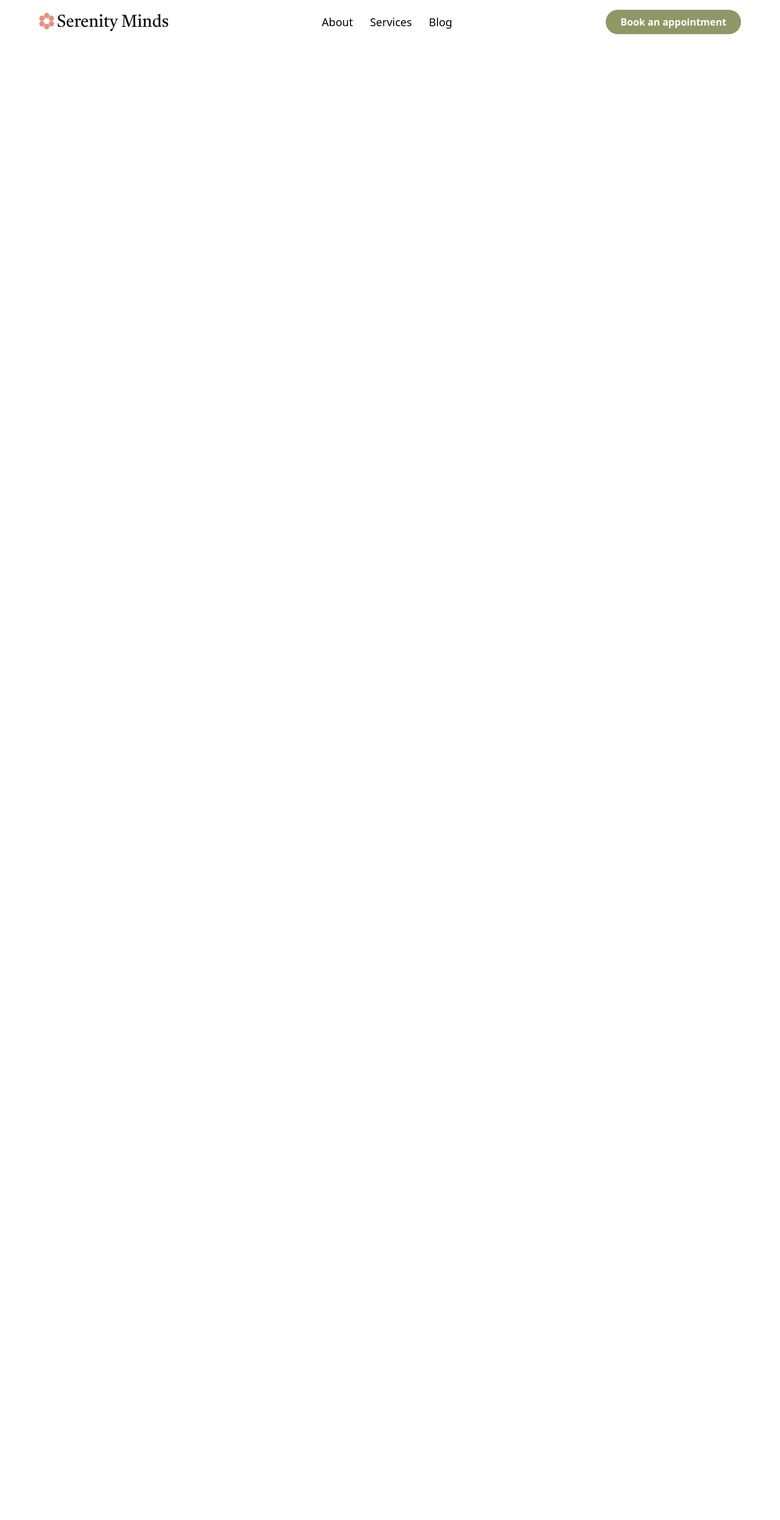
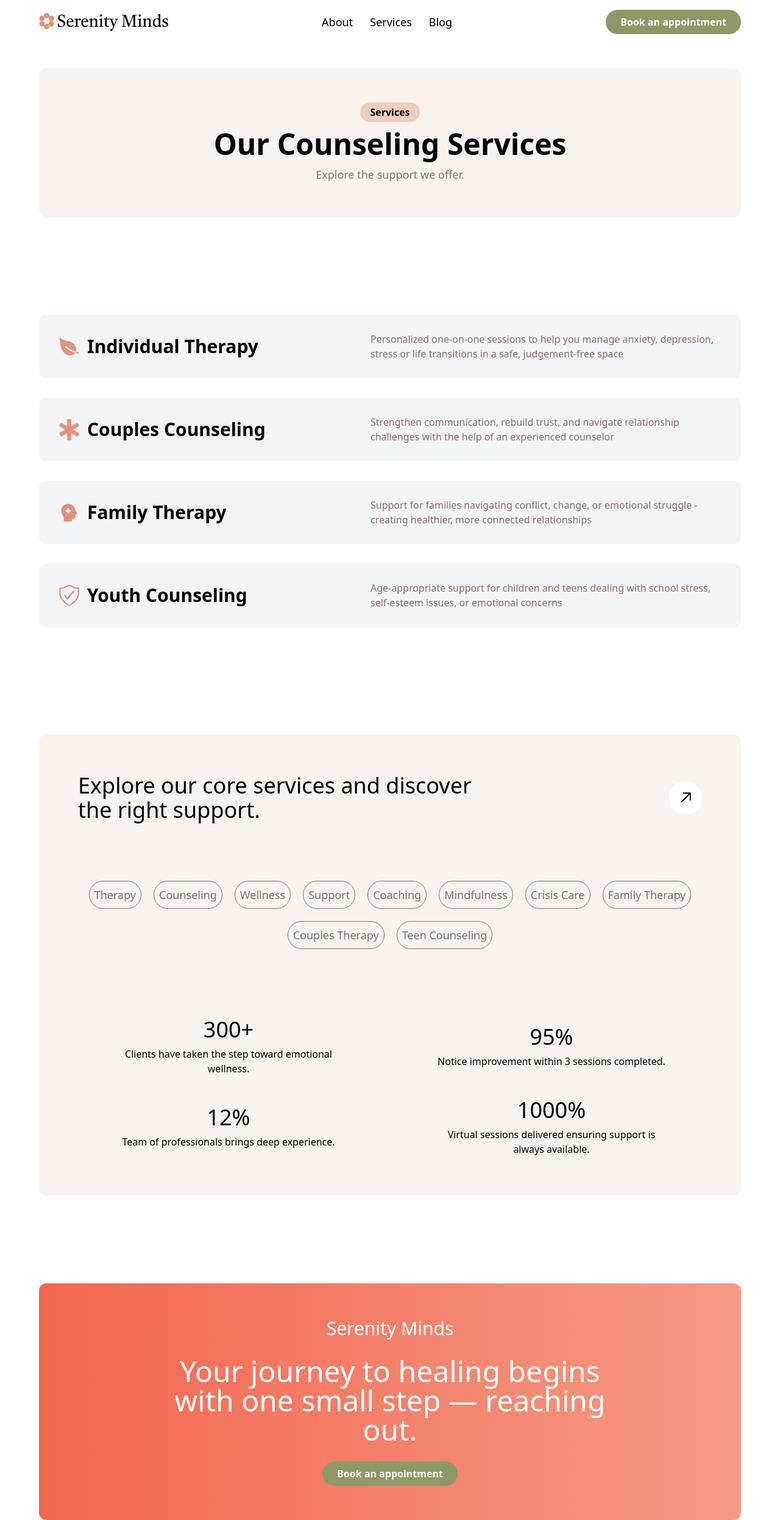
Before and after one commit to munashex/serenity, a React (Vite) app: page /services in a window 1280 px wide. Shown: the whole page at 61% size. Before the commit the page ends 808 px from the top, so only its background shows below. Built offline with nearby package versions, Linux system fonts and the light colour scheme; what tailwindcss-animated would draw is missing.

Commit message:
done with services page

```diff
--- a/src/App.tsx
+++ b/src/App.tsx
@@ -1,6 +1,7 @@
 import { BrowserRouter as Router, Routes, Route } from "react-router-dom"
 import Home from "./pages/Home"
 import Navbar from "./components/Navbar"
+import Services from "./pages/Services"
 
 const App = () => {
 
@@ -10,6 +11,7 @@ const App = () => {
         <Navbar/>
         <Routes>
           <Route path="/" element={<Home/>}/>
+          <Route path="/services" element={<Services/>}/>
         </Routes>
       </Router>
     </div>
--- a/src/components/Navbar.tsx
+++ b/src/components/Navbar.tsx
@@ -11,7 +11,7 @@ const toggleNav = () => setOpenNav(!openNav)
     return (
         <div className="p-2 px-4 lg:px-16 md:mt-2">
 
-         <div className={`flex items-center justify-between ${openNav ? 'shadow-sm animate-fade-down shadow-[#8d6959] px-2 py-3': ''}`}>
+         <div className={`flex items-center justify-between ${openNav ? 'shadow-sm rounded-xl animate-fade-down shadow-[#8d6959] px-2 py-3': ''}`}>
             <Link to="/">
             <img src="/Log.svg" alt="serenity-Logo"
             className="w-44 md:w-53"
@@ -35,11 +35,10 @@ const toggleNav = () => setOpenNav(!openNav)
          {openNav?
          (
 
-            <div className="flex flex-col min-h-screen animate-fade-down shadow-lg shadow-[#8d6959] p-5 lg:hidden mt-7 items-center gap-y-3 text-lg">
+            <div className="flex flex-col min-h-screen  animate-fade-down shadow-lg shadow-[#8d6959] p-5 lg:hidden mt-7 items-center gap-y-3 text-lg">
             <Link onClick={toggleNav} to="/appointment" className="hover:text-[#8d6959] hover:border-b transition delay-200 duration-300">Book an appointment</Link>
             <Link onClick={toggleNav} to="/" className="hover:text-[#8d6959] hover:border-b transition delay-200 duration-300">Home Page</Link>
             <Link onClick={toggleNav} to="/services" className="hover:text-[#8d6959] hover:border-b transition delay-200 duration-300">Services</Link>
-            <Link onClick={toggleNav} to="/about" className="hover:text-[#8d6959] hover:border-b transition delay-200 duration-300">About</Link>
             <Link onClick={toggleNav} to="/blog" className="hover:text-[#8d6959] hover:border-b transition delay-200 duration-300">Blog</Link>
 
 
--- a/src/components/home/Help.tsx
+++ b/src/components/home/Help.tsx
@@ -3,6 +3,7 @@ import { IoLeafSharp } from "react-icons/io5";
 import { FaStarOfLife } from "react-icons/fa";
 import { RiPsychotherapyFill } from "react-icons/ri";
 import { VscWorkspaceTrusted as Trust } from "react-icons/vsc";
+import { useLocation } from "react-router-dom";
 
 const services = [
   {
@@ -32,9 +33,12 @@ const services = [
 ];
 
 const Help = () => {
+
+const pathName = useLocation()
+
   return (
     <div className="mt-20 md:mt-24 lg:mt-40">
-      <div className="flex flex-col items-center gap-y-7 lg:flex-row lg:justify-between">
+      <div className={`flex flex-col items-center gap-y-7 lg:flex-row lg:justify-between ${pathName.pathname === '/services' ?  'hidden' : ''}`}>
         <div className="space-y-2 lg:space-y-3">
           <h1 className="text-3xl font-semibold text-center lg:text-start lg:text-5xl">
             How we help you heal
--- a/src/pages/Home.tsx
+++ b/src/pages/Home.tsx
@@ -246,7 +246,7 @@ const Home = () => {
            <div className="mt-16 text-center text-white space-y-7 lg:mt-36 bg-gradient-to-r py-7 lg:py-14 px-3 lg:px-14 rounded-xl from-[#f36551] to-[#f59a84]">
             <h1 className="text-2xl md:text-3xl">Serenity Minds</h1>
             <h1 className="text-2xl md:text-3xl lg:text-5xl lg:max-w-3xl mx-auto">Your journey to healing begins with one small step — reaching out.</h1>
-           <button className="default-btn mx-auto">Book an appointment</button>
+           <Link to="/appoinment" className="default-btn mx-auto w-fit">Book an appointment</Link>
            </div>
         </div>
     )
--- /dev/null
+++ b/src/pages/Services.tsx
@@ -0,0 +1,32 @@
+import Help from "../components/home/Help"
+import OtherServices from "../components/home/OtherServices"
+import { Link } from "react-router-dom"
+
+const Services = () => {
+
+    return (
+        <div className="px-3 mt-12 lg:px-16">
+        <div className="bg-[#f8f3ec] rounded-xl py-7 space-y-3 text-center lg:py-14 px-3 lg:px-14">
+         <h1 className="bg-[#efcdc0] mx-auto w-fit p-1 font-bold px-4 rounded-full">Services</h1>
+         <h1 className="text-3xl lg:text-5xl font-bold">Our Counseling Services</h1>
+         <h1 className="text-[#937061] lg:text-lg">Explore the support we offer.</h1>
+        </div>
+
+         {/* services section */}
+         <Help/>
+
+         {/* other services section */}
+         <OtherServices/>
+
+
+          {/* reach out section  */}
+        <div className="mt-16 text-center text-white space-y-7 lg:mt-36 bg-gradient-to-r py-7 lg:py-14 px-3 lg:px-14 rounded-xl from-[#f36551] to-[#f59a84]">
+         <h1 className="text-2xl md:text-3xl">Serenity Minds</h1>
+         <h1 className="text-2xl md:text-3xl lg:text-5xl lg:max-w-3xl mx-auto">Your journey to healing begins with one small step — reaching out.</h1>
+          <Link to="/appointment" className="default-btn mx-auto w-fit">Book an appointment</Link>
+          </div>
+        </div>
+    )
+}
+
+export default Services
```
Also changed, not shown: src/components/Footer.tsx (added).
